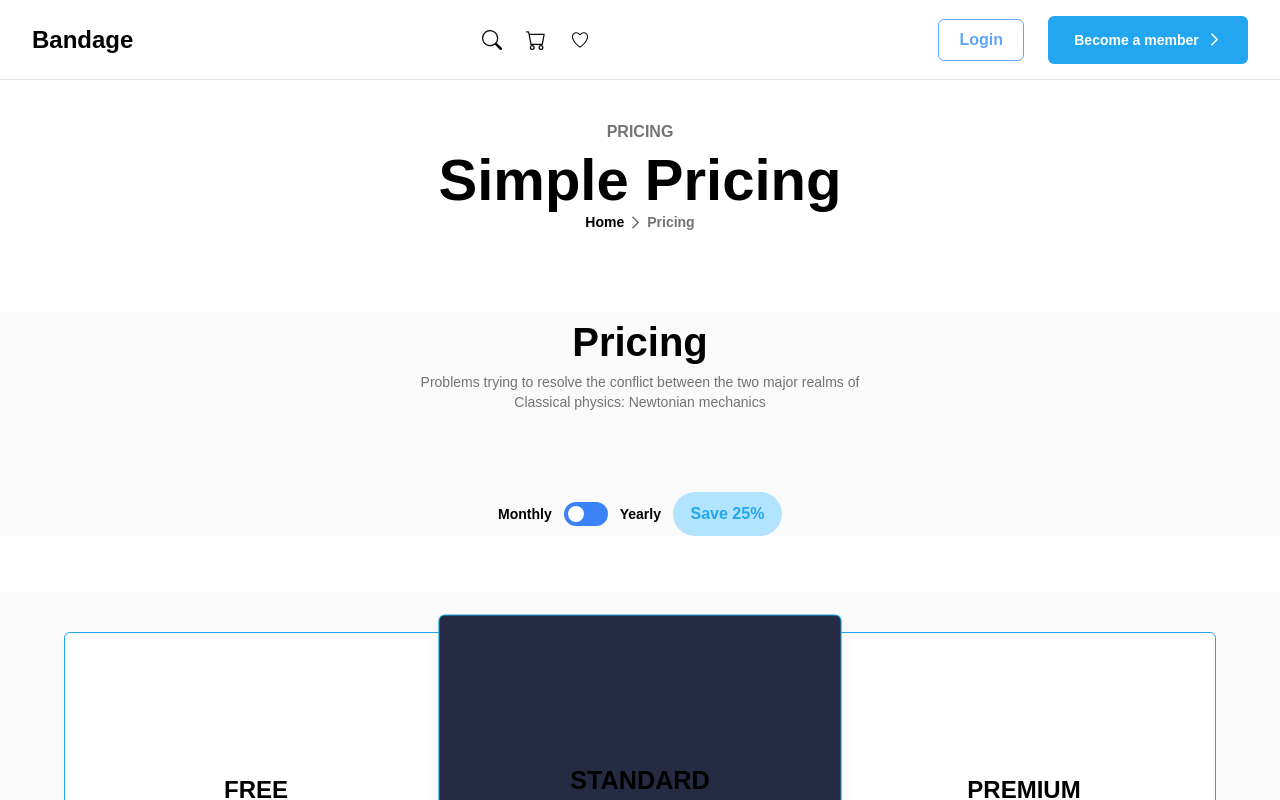
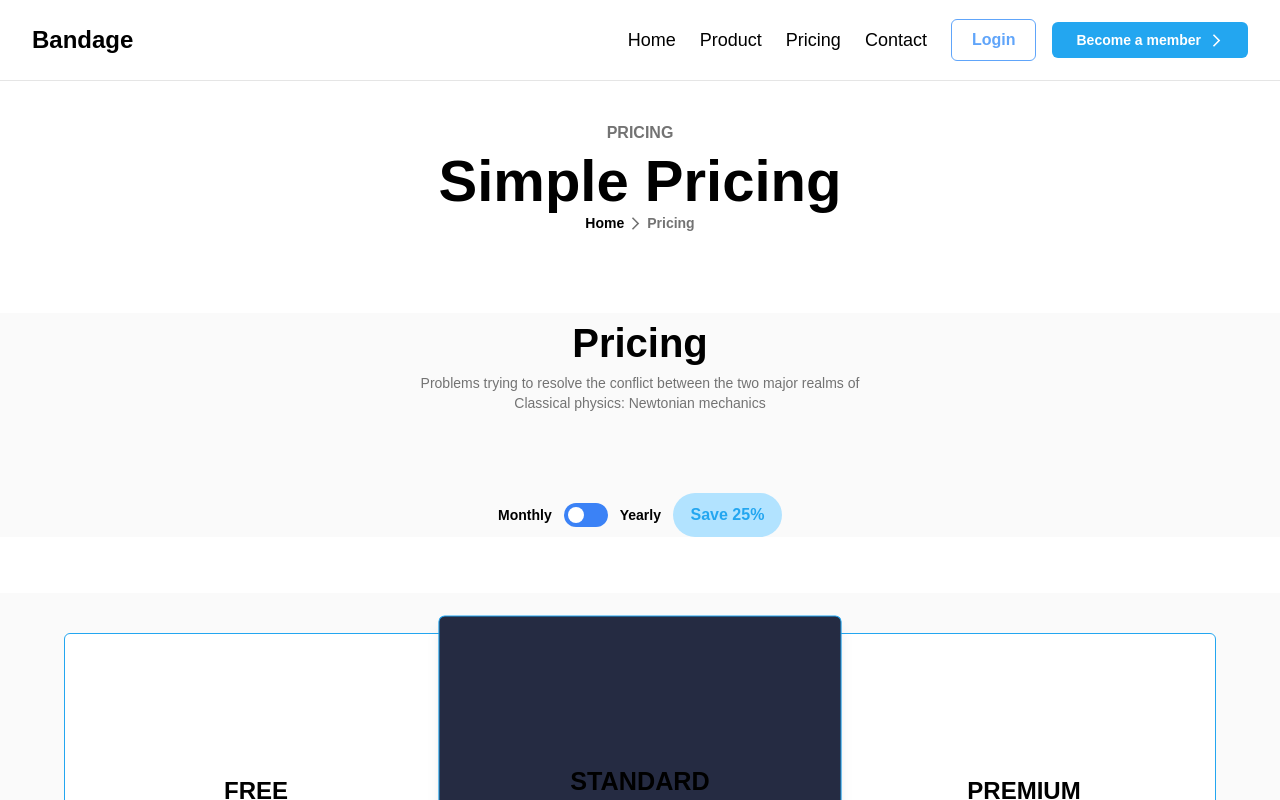
Before and after one commit to Naeemgithubrit/Hackathon-figma, a Next.js app: page /pricing in a window 1280 px wide. Shown: the top 800 px of the page. Built offline with nearby package versions, Linux system fonts and the light colour scheme.

Commit message:
Update AboutHeader.tsx

```diff
--- a/components/AboutHeader.tsx
+++ b/components/AboutHeader.tsx
@@ -6,28 +6,63 @@ import { BsSearch, BsCart } from "react-icons/bs";
 import { IoIosHeartEmpty } from "react-icons/io";
 
 export default function Header() {
-  const [isMenuOpen, setIsMenuOpen] = useState(false); // State to control the menu visibility
+  const [isMenuOpen, setIsMenuOpen] = useState(false); // State for the menu toggle
 
   return (
-    <div className="flex justify-between items-center w-full border-b h-20 max-w-screen-xl mx-auto px-4 lg:px-8">
+    <header className="w-full border-b">
+      <div className="flex justify-between items-center max-w-screen-xl mx-auto h-20 px-4 lg:px-8">
         {/* Logo */}
-      <Link href={"/"}>
-        <h1 className="font-montserrat text-black text-2xl font-bold">
-          Bandage
-        </h1>
+        <Link href="/">
+          <h1 className="font-montserrat text-black text-2xl font-bold">Bandage</h1>
         </Link>
 
-      {/* Icons + Hamburger Menu */}
-      <div className="flex items-center gap-4 lg:gap-6">
-        {/* Search, Cart, and Heart Icons */}
+        {/* Desktop Navigation */}
+        <nav className="hidden lg:flex items-center gap-6">
+          <Link href="/" className="text-black text-lg font-medium hover:text-blue-500 transition">
+            Home
+          </Link>
+          <Link href="/blog" className="text-black text-lg font-medium hover:text-blue-500 transition">
+            Product
+          </Link>
+          <Link href="/pricing" className="text-black text-lg font-medium hover:text-blue-500 transition">
+            Pricing
+          </Link>
+          <Link href="/contact" className="text-black text-lg font-medium hover:text-blue-500 transition">
+            Contact
+          </Link>
+
+          {/* Buttons */}
+          <div className="flex items-center gap-4">
+            <Link href="/loginPage">
+              <button className="hover:bg-black hover:text-white transition-all duration-300 text-blue-400 font-bold py-2 px-5 rounded-md border border-blue-400">
+                Login
+              </button>
+            </Link>
+            <Link href="/teamPage">
+              <button className="flex items-center gap-2 font-montserrat bg-[#23A6F0] hover:bg-blue-600 text-white text-sm font-bold py-2 px-6 rounded-md transition-all duration-300">
+                Become a member
+                <svg
+                  xmlns="http://www.w3.org/2000/svg"
+                  height="15px"
+                  viewBox="0 -960 960 960"
+                  width="15px"
+                  fill="#ffffff"
+                >
+                  <path d="m321-80-71-71 329-329-329-329 71-71 400 400L321-80Z" />
+                </svg>
+              </button>
+            </Link>
+          </div>
+        </nav>
+
+        {/* Mobile Icons */}
+        <div className="flex items-center gap-4 lg:hidden">
           <BsSearch className="w-5 h-5 cursor-pointer hover:text-blue-500 transition" />
           <BsCart className="w-5 h-5 cursor-pointer hover:text-blue-500 transition" />
           <IoIosHeartEmpty className="w-5 h-5 cursor-pointer hover:text-blue-500 transition" />
-
-        {/* Hamburger Menu */}
           <button
-          className="text-black lg:hidden"
-          onClick={() => setIsMenuOpen(!isMenuOpen)} // Toggle menu
+            onClick={() => setIsMenuOpen(!isMenuOpen)}
+            className="text-black"
           >
             <svg
               xmlns="http://www.w3.org/2000/svg"
@@ -45,76 +80,53 @@ export default function Header() {
             </svg>
           </button>
         </div>
-
-      {/* Desktop Buttons */}
-      <div className="hidden lg:flex items-center gap-6">
-        <Link href="/loginPage">
-          <button className="hover:bg-black hover:text-white transition-all duration-300 text-blue-400 font-bold py-2 px-5 rounded-md border border-blue-400">
-            Login
-          </button>
-        </Link>
-        <Link href={"/teamPage"}>
-          <button className="flex justify-center items-center gap-2 font-montserrat w-[200px] h-[48px] bg-[#23A6F0] hover:bg-blue-600 text-white text-sm font-bold rounded-md transition-all duration-300">
-            Become a member
-            <svg
-              xmlns="http://www.w3.org/2000/svg"
-              height="15px"
-              viewBox="0 -960 960 960"
-              width="15px"
-              fill="#ffffff"
-            >
-              <path d="m321-80-71-71 329-329-329-329 71-71 400 400L321-80Z" />
-            </svg>
-          </button>
-        </Link>
       </div>
 
-      {/* Mobile Dropdown Menu */}
+      {/* Mobile Menu */}
       {isMenuOpen && (
-        <div className="absolute top-20 left-0 w-full bg-white shadow-lg z-50 lg:hidden">
+        <div className="lg:hidden bg-white shadow-lg absolute top-20 left-0 w-full z-50">
           <nav className="flex flex-col items-center py-4 space-y-4">
-            {/* Navigation Links */}
             <Link
-              href={"/"}
-              className="text-black font-montserrat text-lg hover:text-blue-500 transition"
+              href="/"
+              className="text-black font-medium text-lg hover:text-blue-500 transition"
               onClick={() => setIsMenuOpen(false)}
             >
               Home
             </Link>
             <Link
-              href={"/blog"}
-              className="text-black font-montserrat text-lg hover:text-blue-500 transition"
+              href="/blog"
+              className="text-black font-medium text-lg hover:text-blue-500 transition"
               onClick={() => setIsMenuOpen(false)}
             >
               Product
             </Link>
             <Link
-              href={"/pricing"}
-              className="text-black font-montserrat text-lg hover:text-blue-500 transition"
+              href="/pricing"
+              className="text-black font-medium text-lg hover:text-blue-500 transition"
               onClick={() => setIsMenuOpen(false)}
             >
               Pricing
             </Link>
             <Link
-              href={"/contact"}
-              className="text-black font-montserrat text-lg hover:text-blue-500 transition"
+              href="/contact"
+              className="text-black font-medium text-lg hover:text-blue-500 transition"
               onClick={() => setIsMenuOpen(false)}
             >
               Contact
             </Link>
 
-            {/* Login and Become a Member Buttons */}
+            {/* Buttons */}
             <Link href="/loginPage">
               <button
-                className="hover:bg-black hover:text-white transition-all duration-300 text-blue-400 font-bold py-2 px-5 w-3/4"
+                className="hover:bg-black hover:text-white transition-all duration-300 text-blue-400 font-bold py-2 px-6 rounded-md border border-blue-400 w-3/4"
                 onClick={() => setIsMenuOpen(false)}
               >
                 Login
               </button>
             </Link>
-            <Link href={"/teamPage"}>
+            <Link href="/teamPage">
               <button
-                className="flex justify-center items-center gap-2 font-montserrat w-3/4 h-[48px] bg-[#23A6F0] hover:bg-blue-600 text-white text-sm font-bold rounded-md transition-all duration-300"
+                className="flex items-center gap-2 font-montserrat bg-[#23A6F0] hover:bg-blue-600 text-white text-sm font-bold py-2 px-6 rounded-md transition-all duration-300 w-3/4"
                 onClick={() => setIsMenuOpen(false)}
               >
                 Become a member
@@ -132,6 +144,6 @@ export default function Header() {
           </nav>
         </div>
       )}
-    </div>
+    </header>
   );
 }
```
Lines whose indentation alone changed are shown as unchanged.
